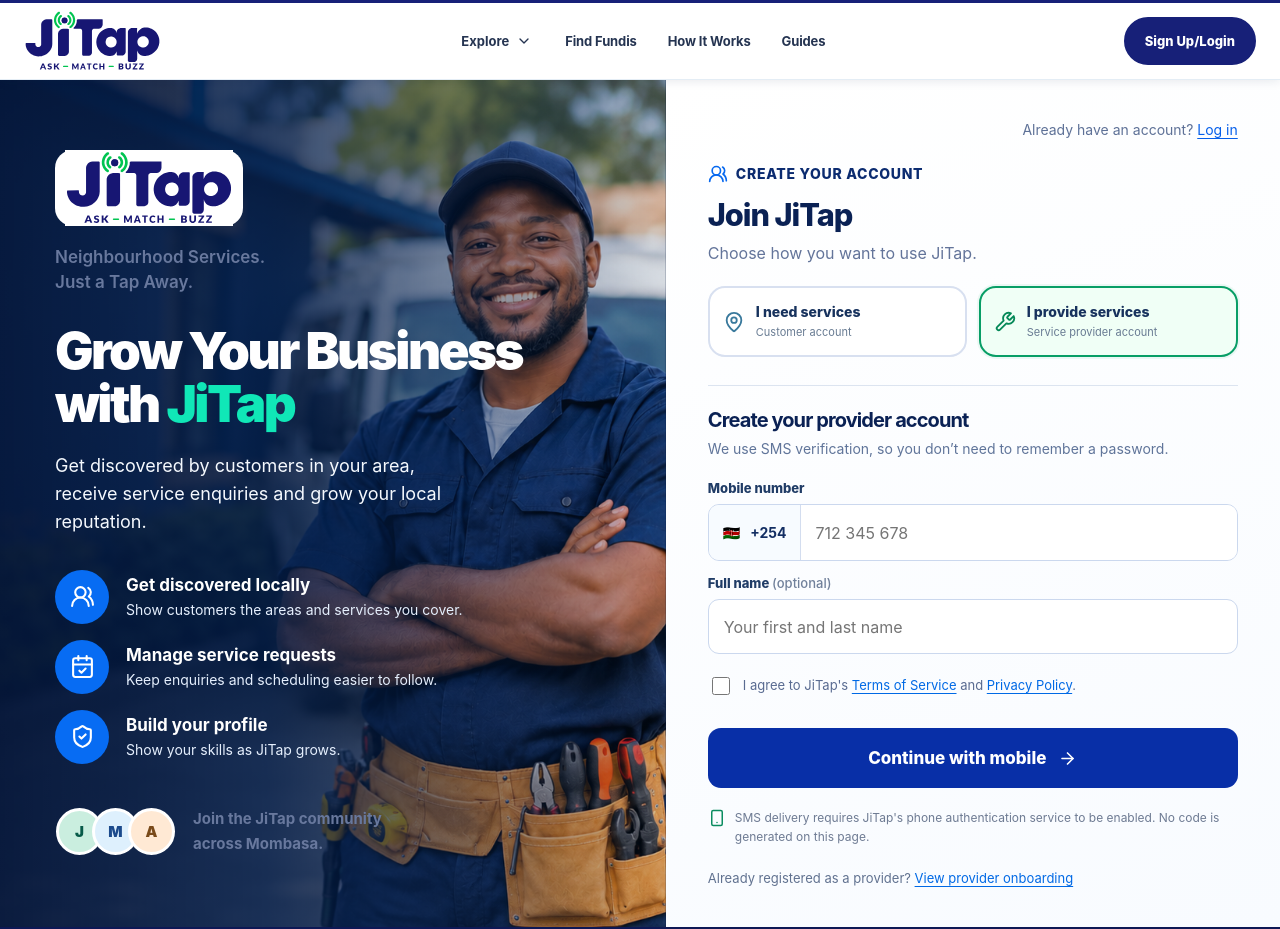
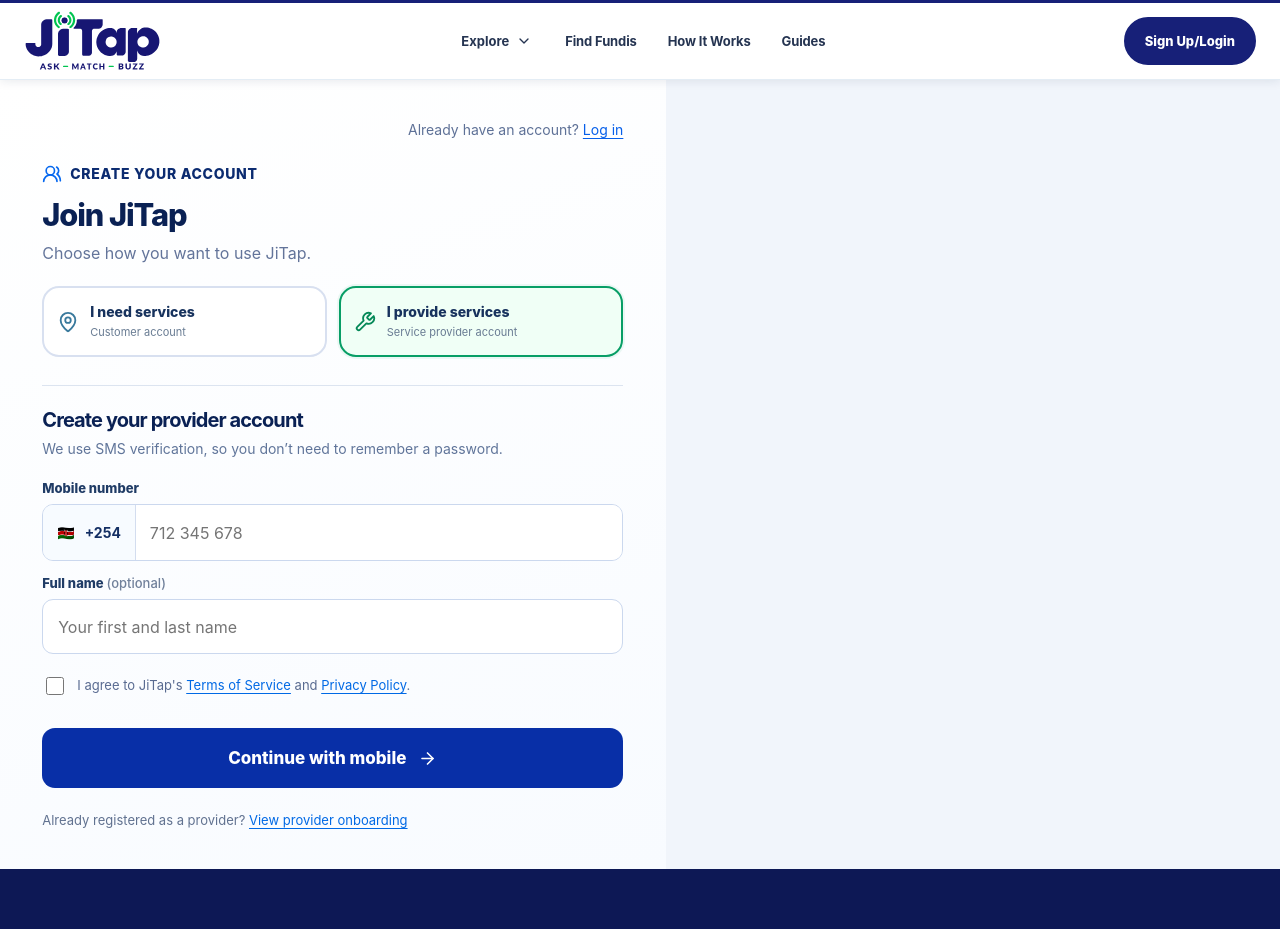
Before and after one commit to Jitap/jitapwebsite, a Next.js app: page /login in a window 1280 px wide. Shown: the top 929 px of the page. Built offline with nearby package versions, Linux system fonts and the light colour scheme; no server answers.

Commit message:
Remove auth hero imagery and SMS setup note; keep standalone signup form

```diff
--- a/src/components/AccountAuth.tsx
+++ b/src/components/AccountAuth.tsx
@@ -2,7 +2,7 @@
 import {useEffect,useState,type FormEvent} from 'react';
 import Link from 'next/link';
 import {useRouter} from 'next/navigation';
-import {ArrowRight,CalendarCheck,CheckCircle2,Eye,EyeOff,MapPin,ShieldCheck,Smartphone,UsersRound,Wrench} from 'lucide-react';
+import {ArrowRight,MapPin,UsersRound,Wrench} from 'lucide-react';
 type Role='customer'|'provider';
 type Mode='signup'|'login';
 export function AccountAuth(){
@@ -37,20 +37,6 @@ export function AccountAuth(){
   finally{setBusy(false)}
  }
  return <main className={'jt-auth-page'+(isProvider?' jt-auth-provider':' jt-auth-customer')}>
-  <section className="jt-auth-promo" aria-label="JiTap service network">
-   <div className="jt-auth-promo-content">
-    <Link href="/" className="jt-auth-promo-brand"><img src="/images/jitap-logo.svg" alt="JiTap" width={185} height={85}/></Link>
-    <p className="jt-auth-motto">Neighbourhood Services.<br/>Just a Tap Away.</p>
-    <h1>{isProvider?<>Grow Your Business with <em>JiTap</em></>:<>Local Help Starts with <em>JiTap</em></>}</h1>
-    <p className="jt-auth-promo-lead">{isProvider?'Get discovered by customers in your area, receive service enquiries and grow your local reputation.':'From a leaking sink to a moving day, find different local services through one simple place to ask.'}</p>
-    <div className="jt-auth-benefits">
-     <div><span><UsersRound size={25}/></span><p><strong>{isProvider?'Get discovered locally':'Find local skills'}</strong><small>{isProvider?'Show customers the areas and services you cover.':'Start with your location and the help you need.'}</small></p></div>
-     <div><span><CalendarCheck size={25}/></span><p><strong>{isProvider?'Manage service requests':'Ask in your own words'}</strong><small>{isProvider?'Keep enquiries and scheduling easier to follow.':'Describe the problem without complicated searching.'}</small></p></div>
-     <div><span><ShieldCheck size={25}/></span><p><strong>{isProvider?'Build your profile':'Your number stays private'}</strong><small>{isProvider?'Show your skills as JiTap grows.':'Your contact number is not displayed publicly.'}</small></p></div>
-    </div>
-    <div className="jt-auth-network"><span className="jt-auth-avatar-cluster" aria-hidden="true"><span>J</span><span>M</span><span>A</span></span><p>Join the JiTap community across Mombasa.</p></div>
-   </div>
-  </section>
   <section className="jt-auth-panel" aria-labelledby="jt-auth-heading">
    <div className="jt-auth-panel-inner">
     <p className="jt-auth-switch-hint">{mode==='signup'?'Already have an account?':'New to JiTap?'} <button type="button" onClick={()=>switchMode(mode==='signup'?'login':'signup')}>{mode==='signup'?'Log in':'Sign up'}</button></p>
@@ -73,7 +59,6 @@ export function AccountAuth(){
      <button className="jt-auth-submit" type="submit" disabled={busy}>{busy?'Please wait…':stage==='otp'?'Verify & continue':mode==='signup'?'Continue with mobile':'Send login code'}<ArrowRight size={19}/></button>
      {stage==='otp'&&<button type="button" className="jt-auth-resend" disabled={busy} onClick={()=>{setStage('details');setCode('');setNotice('Request a new SMS code using your mobile number.')}}>Request a new code</button>}
     </form>
-    <div className="jt-auth-help"><Smartphone size={18}/><span>SMS delivery requires JiTap's phone authentication service to be enabled. No code is generated on this page.</span></div>
     {isProvider&&<p className="jt-auth-existing">Already registered as a provider? <Link href="/providers/apply">View provider onboarding</Link></p>}
    </div>
   </section>
```
